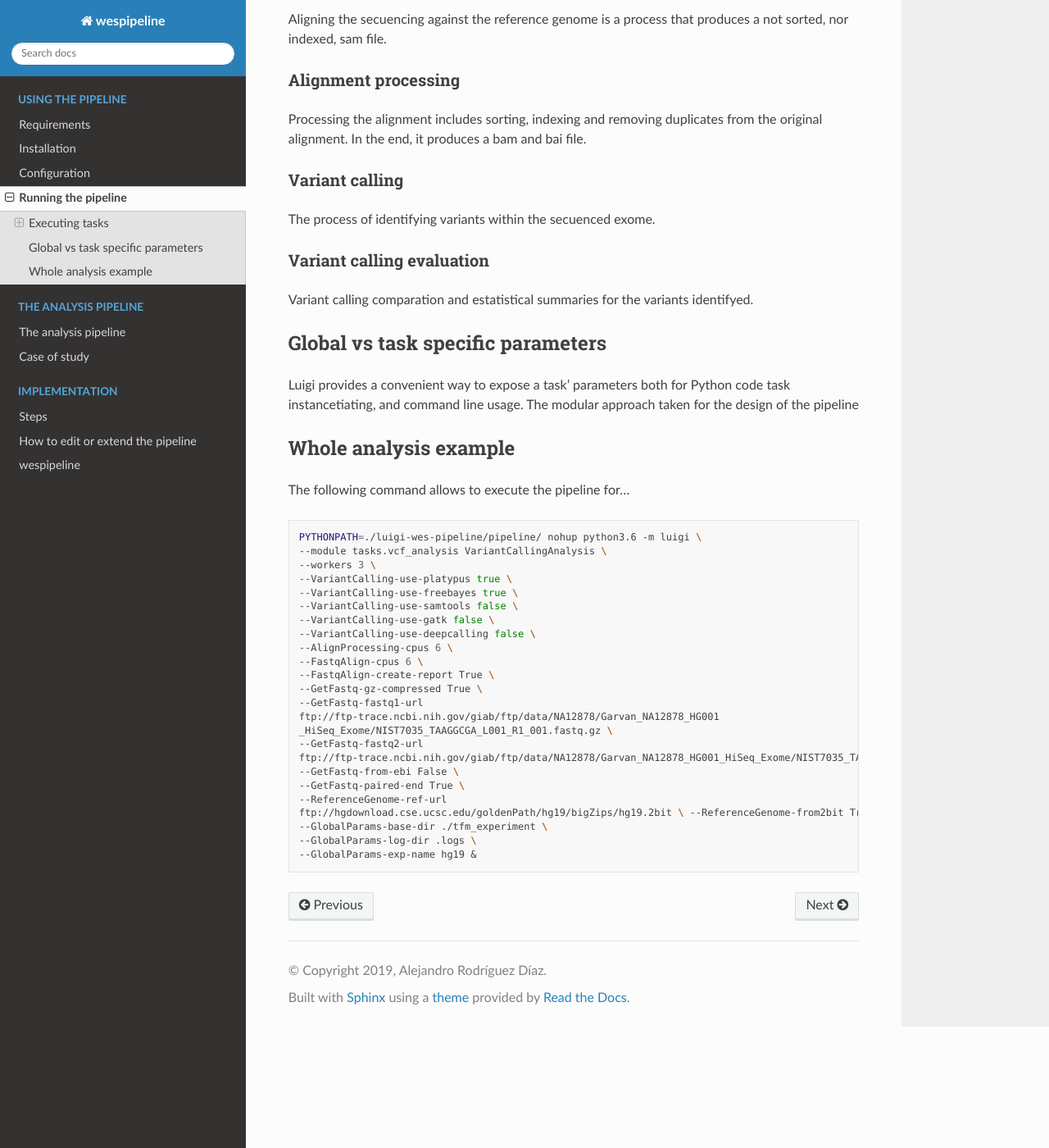
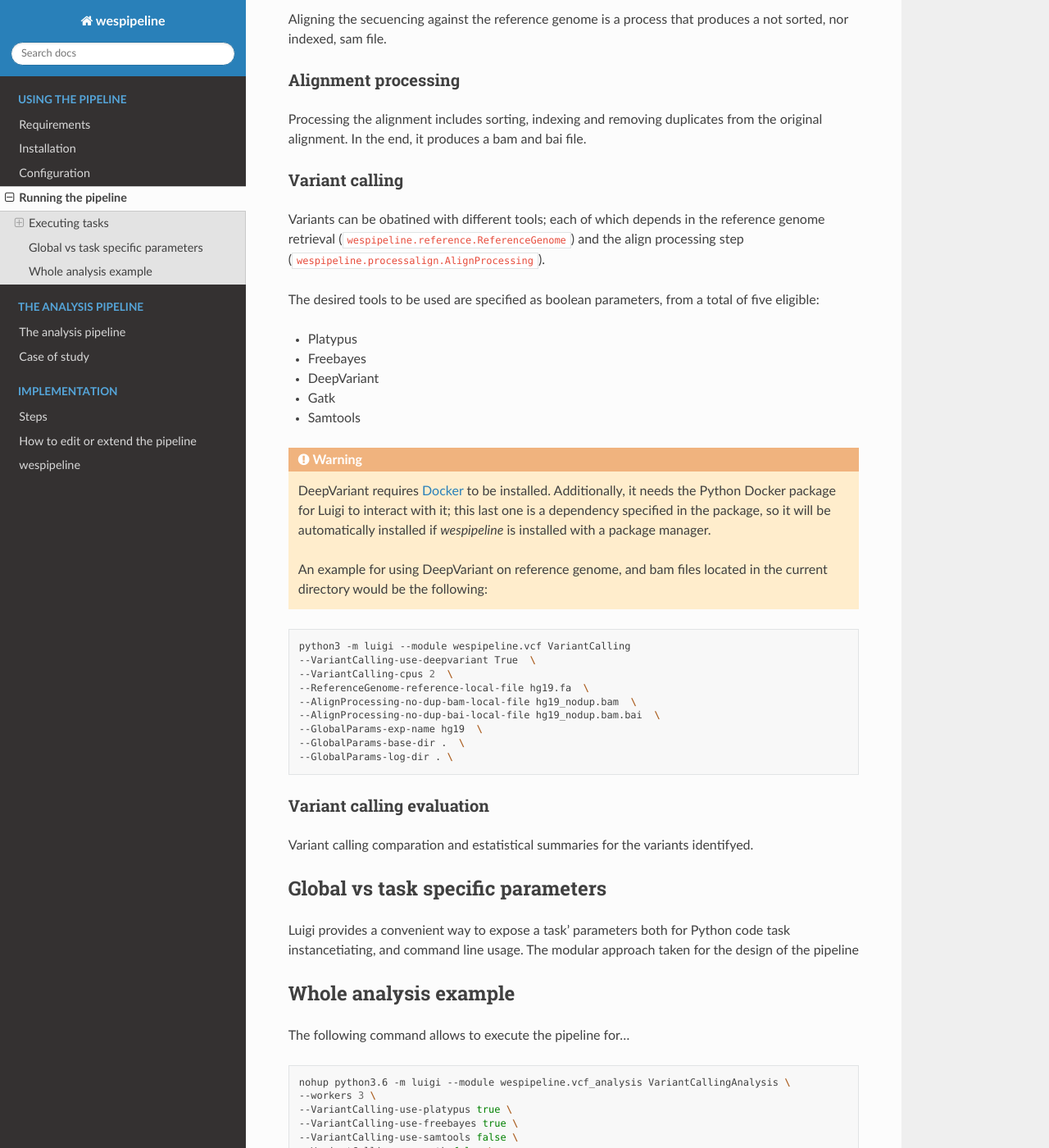
Before and after one commit to Janchorizo/wespipeline, a Sphinx documentation site: the page built from docs/source/use/running.rst, in a window 1280 px wide and 1400 px high, scrolled down 1880 px. Shown: the whole window at 82% size. Built offline with Sphinx 7.4.7 and the Read the Docs theme 2.0.0, drawn with Linux system fonts in a browser that asks for light colours.

Commit message:
Update docs.

```diff
--- a/docs/source/use/running.rst
+++ b/docs/source/use/running.rst
@@ -92,7 +92,38 @@ original alignment. In the end, it produces a bam and bai file.
 Variant calling
 +++++++++++++++
 
-The process of identifying variants within the secuenced exome.
+Variants can be obatined with different tools; each of which depends in the reference
+genome retrieval (``wespipeline.reference.ReferenceGenome``) and the align processing step
+(``wespipeline.processalign.AlignProcessing``).
+
+The desired tools to be used are specified as boolean parameters, from a total of five
+eligible:
+
+- Platypus
+- Freebayes
+- DeepVariant
+- Gatk
+- Samtools
+
+.. warning:: DeepVariant requires `Docker <https://www.docker.com/>`_ to be installed. Additionally,
+   it needs the Python Docker package for Luigi to interact with it; this last one is a dependency
+   specified in the package, so it will be automatically installed if *wespipeline* is installed with
+   a package manager.
+
+   An example for using DeepVariant on reference genome, and bam files located in the current directory
+   would be the following:
+
+.. code:: bash
+
+   python3 -m luigi --module wespipeline.vcf VariantCalling
+   --VariantCalling-use-deepvariant True  \
+   --VariantCalling-cpus 2  \
+   --ReferenceGenome-reference-local-file hg19.fa  \
+   --AlignProcessing-no-dup-bam-local-file hg19_nodup.bam  \
+   --AlignProcessing-no-dup-bai-local-file hg19_nodup.bam.bai  \
+   --GlobalParams-exp-name hg19  \
+   --GlobalParams-base-dir .  \
+   --GlobalParams-log-dir . \
 
 Variant calling evaluation
 ++++++++++++++++++++++++++
@@ -113,8 +144,7 @@ The following command allows to execute the pipeline for...
 
 .. code:: bash
 
-   PYTHONPATH=./luigi-wes-pipeline/pipeline/ nohup python3.6 -m luigi \
-   --module tasks.vcf_analysis VariantCallingAnalysis \
+   nohup python3.6 -m luigi --module wespipeline.vcf_analysis VariantCallingAnalysis \
    --workers 3 \
    --VariantCalling-use-platypus true \
    --VariantCalling-use-freebayes true \
```
